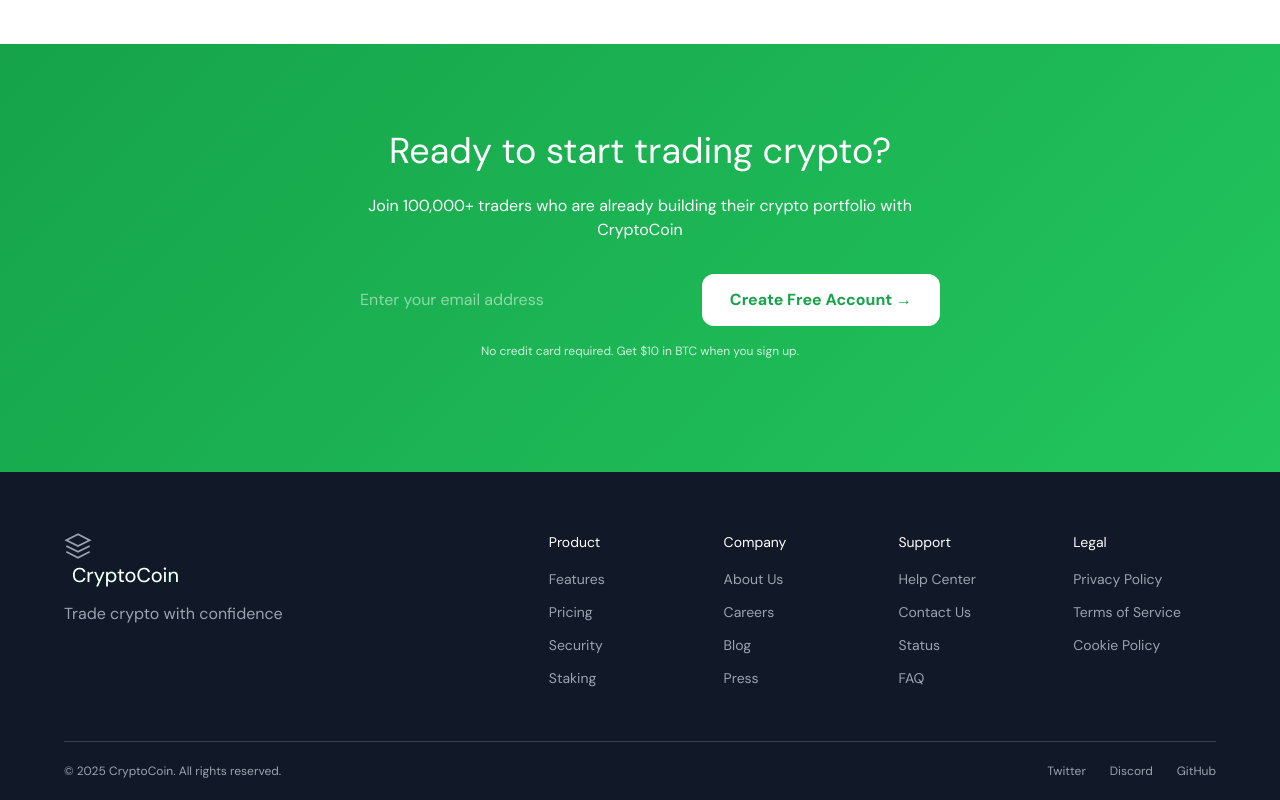
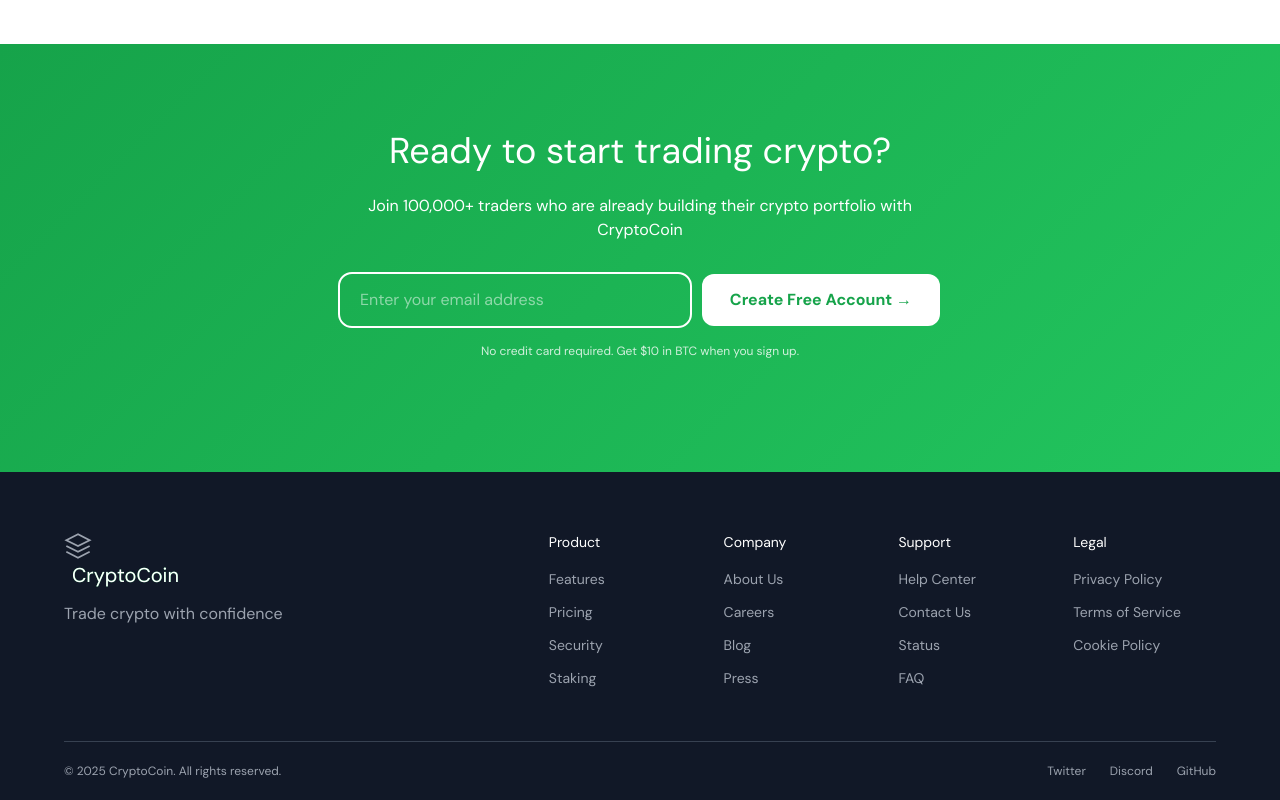
Before and after one commit to BusandCode/cryptocoin, a React (Vite) app: page / in a window 1280 px wide. Shown: the part 3114-3914 px from the top of the page. Built offline with nearby package versions, Linux system fonts and the light colour scheme.

Commit message:
update the landing page

```diff
--- a/src/LandingPage.tsx
+++ b/src/LandingPage.tsx
@@ -323,7 +323,7 @@ const LandingPage = () => {
                 value={email}
                 onChange={(e) => setEmail(e.target.value)}
                 required
-                className="pulse-on-focus border border-white"
+                className="border-2 border-black outline-2"
               />
               <button type="submit" className="cta-button shimmer-button">Create Free Account →</button>
             </form>
```
